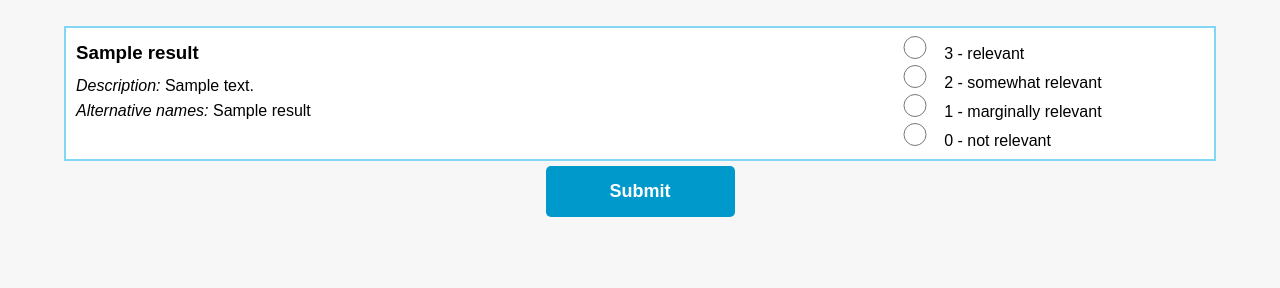
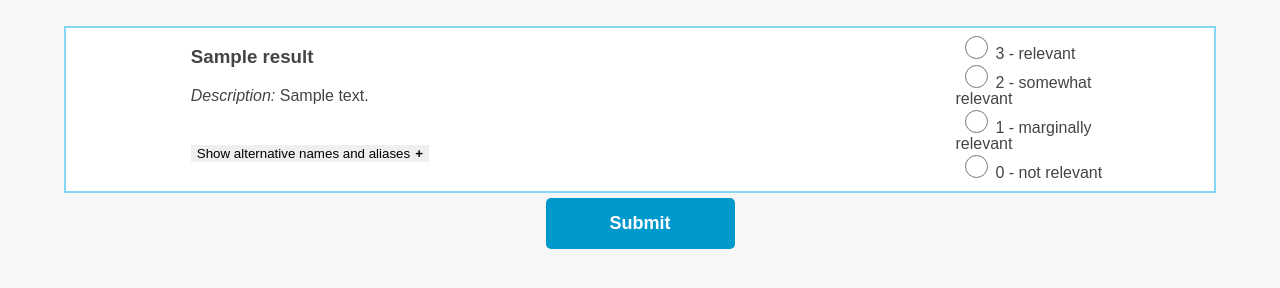
Before and after one commit to martinbg1/rdf-ir, a Flask app: template WebApp/templates/survey.html in a window 1280 px wide. Shown: the part 162-450 px from the top of the page. Run offline with Flask 2, Linux system fonts and the light colour scheme; the template is opened without the code that fills it: most values are stand-ins (such as "Sample title", 1, 10 or a date in 2020).

Commit message:
Add collapsable altnames in survey

```diff
--- a/WebApp/static/css/main.css
+++ b/WebApp/static/css/main.css
@@ -73,7 +73,7 @@ p{
 
 .f{
     float: right;
-    width: 25%;
+    width: 80%;
 }
 
 .text_center {
@@ -165,3 +165,57 @@ input[type=radio]{
 label {
     display: block;
 }
+
+.content {
+    padding: 0 18px;
+    max-height: 0;
+    overflow: hidden;
+    transition: max-height 0.2s ease-out;
+  }
+
+
+.collapsible {
+    cursor: pointer;
+    border: none;
+    text-align: left;
+    outline: none;
+}
+
+.active, .collapsible:hover {
+    background-color: rgb(158, 158, 158);
+}
+
+.collapsible:after {
+    content: '\002B';
+    color: black;
+    font-weight: bold;
+    float: right;
+    margin-left: 5px;
+}
+
+.active:after {
+    content: "\2212";
+}
+
+.wrapper {
+    display: grid;
+    grid-gap: 10px;
+    grid-template-columns: 10% 30% 30% 20% 10%;
+    background-color: #fff;
+    color: #444;
+  }
+
+.a {
+    grid-column: 2 / 4;
+    grid-row: 1;
+}
+
+.b {
+    grid-column: 2 / 4;
+    grid-row: 2;
+}
+
+.c {
+    grid-column: 4 ;
+    grid-row: 1 / 3;
+}
--- /dev/null
+++ b/WebApp/static/js/collapsible.js
@@ -0,0 +1,14 @@
+var coll = document.getElementsByClassName("collapsible");
+var i;
+
+for (i = 0; i < coll.length; i++) {
+    coll[i].addEventListener("click", function () {
+        this.classList.toggle("active");
+        var content = this.nextElementSibling;
+        if (content.style.maxHeight) {
+            content.style.maxHeight = null;
+        } else {
+            content.style.maxHeight = content.scrollHeight + "px";
+        }
+    });
+}
--- a/WebApp/templates/survey.html
+++ b/WebApp/templates/survey.html
@@ -1,18 +1,13 @@
 {% extends 'base.html' %}
-
 {% block head %}
 <link rel="stylesheet" href="https://cdnjs.cloudflare.com/ajax/libs/font-awesome/4.7.0/css/font-awesome.min.css">
 {% endblock %}
-
 {% block header %}
 <div class="top_header">
    <h3>{{method}} - {{dataset}}-dataset</h3>
    <h3></h3>
 </div>
-
 {% endblock %}
-
-
 {% block body %}
 <div class="under_header">
    <div>
@@ -25,14 +20,17 @@
 <!--TODO: remove novalidate before release :)-->
 <form class="padding" action="/handleForm?query_id={{query_id}}&method={{method}}&dataset={{dataset}}" method="post" novalidate>
    {% for result in query_result %}
-    <div class="container background border">
-        <div class="qr">
+   <div class="container background border wrapper">
+      <div class="a">
          <h3>{{result.name}}</h3>
-            <p><i>Description:</i> {{result.description}}<p>
-            <p><i>Alternative names:</i> {{result.altNames}} <p>
-
-            <!-- <p>{{result.score}} </p> -->
+         <p><i>Description:</i> {{result.description}}
+         <p>
       </div>
+      <div class="b">
+         <button type="button" class="collapsible">Show alternative names and aliases</button>
+         <p class="content">{{result.altNames}}</p>
+      </div>
+      <div class="c">
          <fieldset class="f">
             <label><input type='radio' value="3" name='{{loop.index0}}' required/>3 - relevant</label>
             <label><input type='radio' value="2" name='{{loop.index0}}' required/>2 - somewhat relevant</label>
@@ -40,9 +38,11 @@
             <label><input type='radio' value="0" name='{{loop.index0}}' required/>0 - not relevant</label>
          </fieldset>
       </div>
+   </div>
    {% endfor %}
    <div class="submit_container">
       <input class ="button button_big" type="submit"/>
    </div>
 </form>
+<script type="text/javascript" src="../static/js/collapsible.js"> </script>
 {% endblock %}
```
Lines whose indentation alone changed are shown as unchanged.
